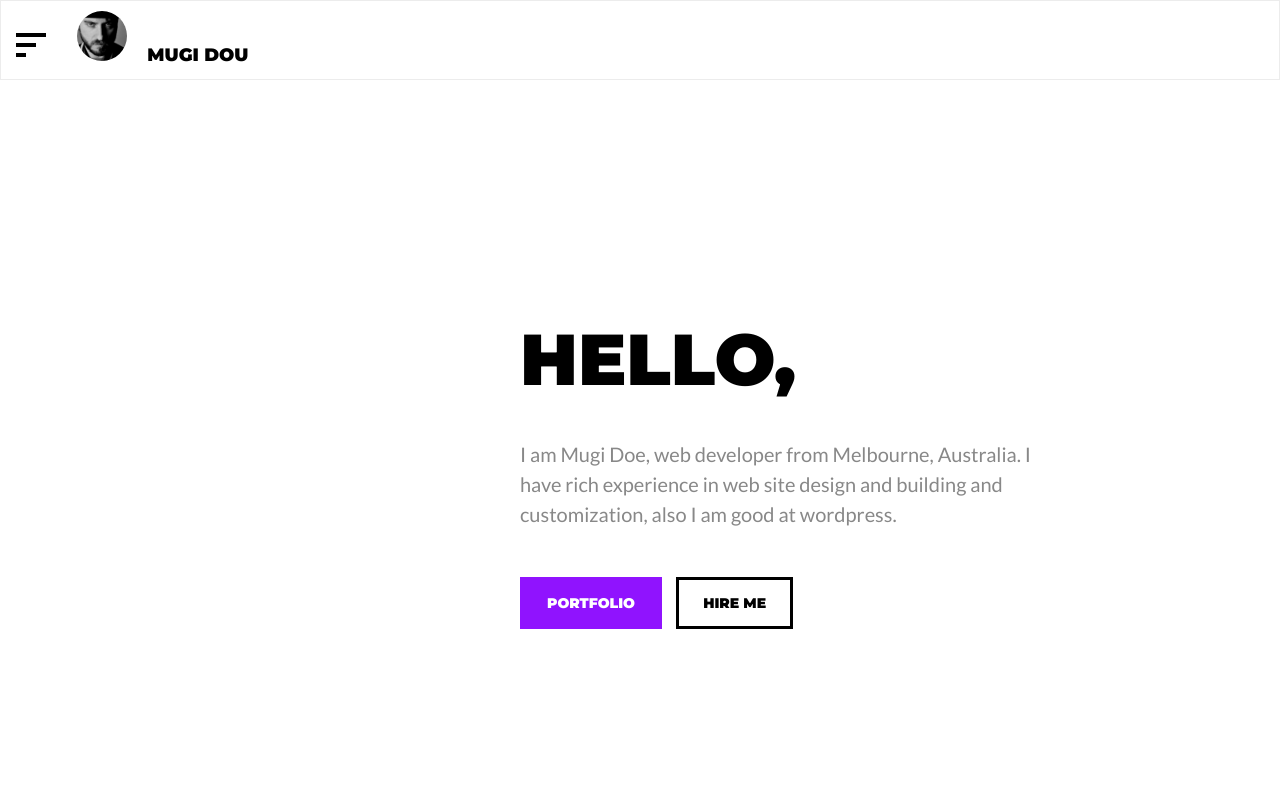
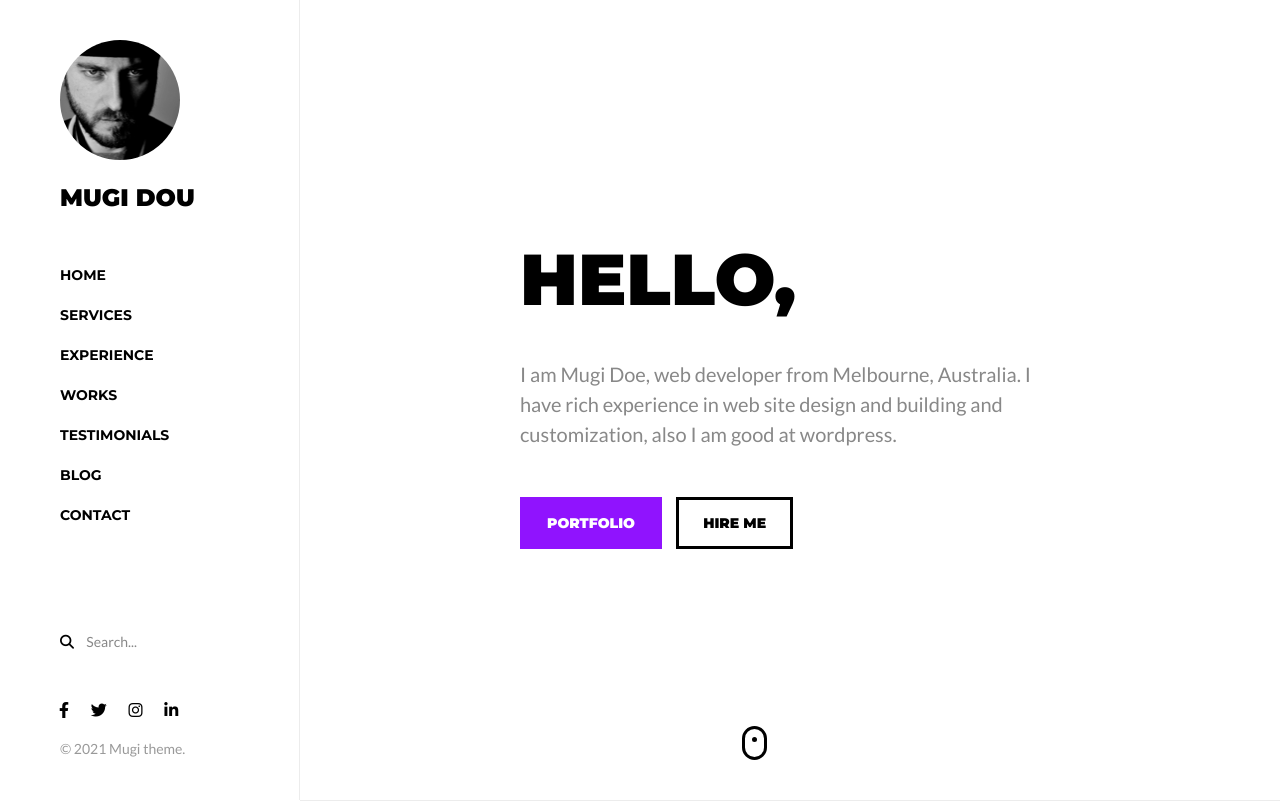
Before and after one commit to ngdinhan/cv-tail, a website: page build/index.html in a window 1280 px wide. Shown: the top 802 px of the page. Drawn offline with nearby package versions, Linux system fonts and the light colour scheme; a script that the page names is missing; files whose address does not match are found by name.

Commit message:
first commit

```diff
--- a/build/index.html
+++ b/build/index.html
@@ -15,7 +15,7 @@
 <body>
 
     <!-- mobile header start -->
-    <header class="bg-regal-white border-1 border-solid border-regal-gr-w py-10 px-0 hidden md:block">
+    <header class="bg-regal-white border-1 border-solid border-regal-gr-w py-10 px-0 hidden">
         <div class="nda-container">
             <div class="inline-flex mr-24">
                 <button class="bg-transparent border-0 cursor-pointer outline-0 h-33 w-33">
@@ -33,7 +33,7 @@
     <!-- mobile header end -->
 
     <!-- desktop header start -->
-    <header class="nda-desktop-header py-40 px-60 w-300 flex items-start flex-col h-auto min-h-screen bg-regal-white border-r-1 bottom-0 border-solid border-regal-gr-w fixed top-0 left-0 z-1 overflow-y-auto overflow-x-hidden md:hidden">
+    <header class="nda-desktop-header py-40 px-60 w-300 flex items-start flex-col h-auto min-h-screen bg-regal-white border-r-1 bottom-0 border-solid border-regal-gr-w fixed top-0 left-0 z-1 overflow-y-auto overflow-x-hidden">
         <div>
             <img src="./img/logo.png" alt="" class="rounded-full ">
         </div>
```
